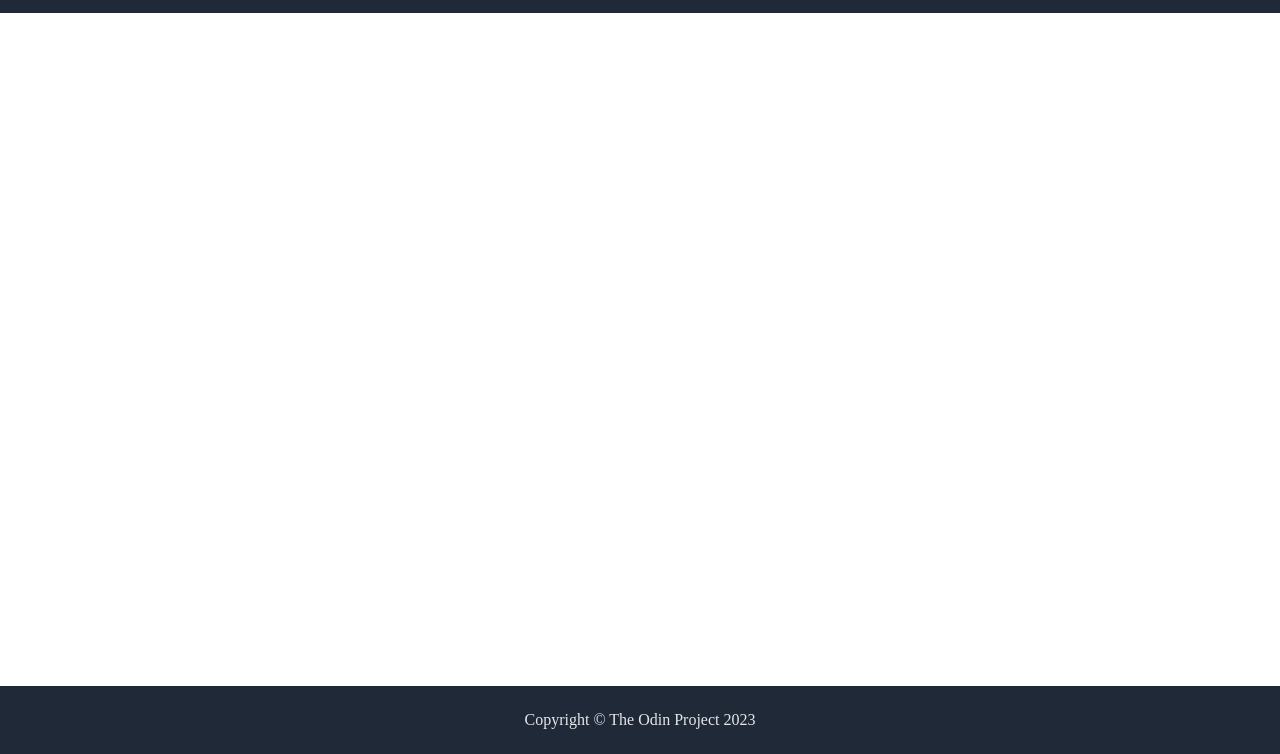
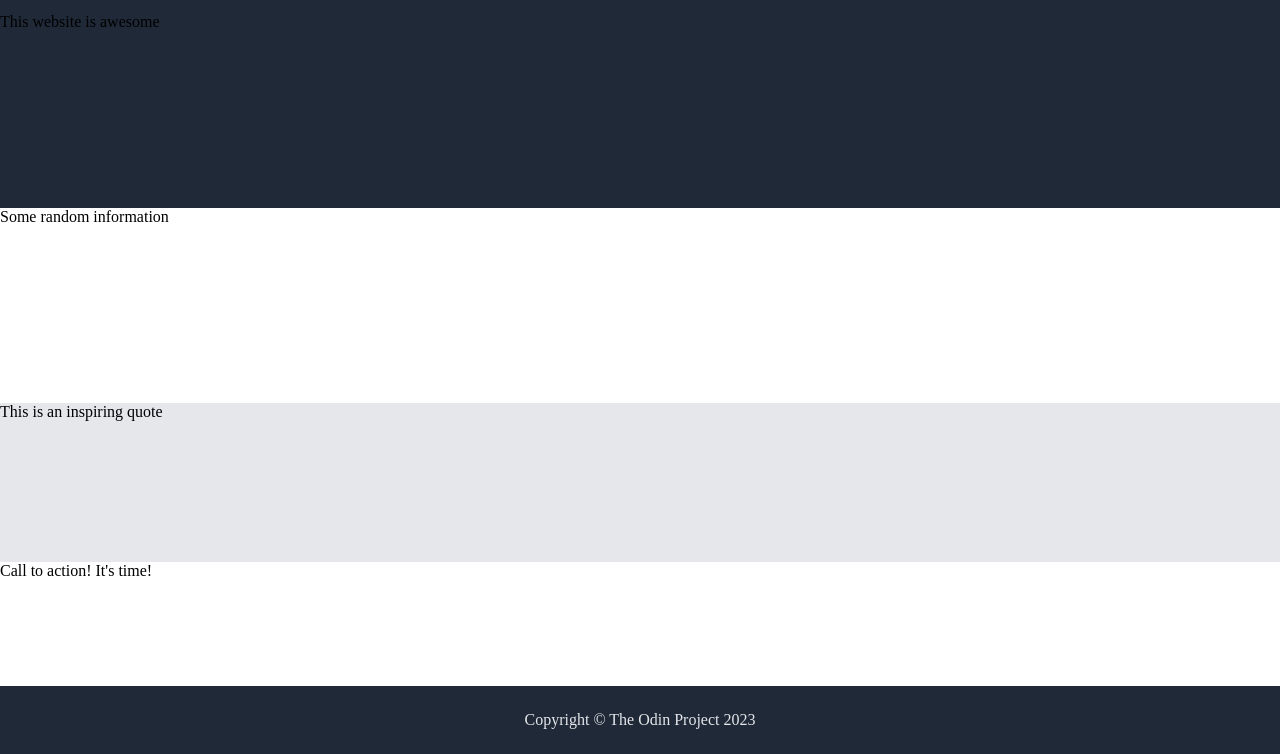
Before and after one commit to accelangel/Landing-Page, a plain HTML site: page index.html in a window 1280 px wide. Shown: the part 46-800 px from the top of the page. Drawn offline with Linux system fonts and the light colour scheme.

Commit message:
create containers for each section
label each container, give them background-color and position them with flexbox

```diff
--- a/index.html
+++ b/index.html
@@ -21,6 +21,26 @@
         </div>
     </div>
 
+    <div class="hero-container">
+        This website is awesome
+    </div>
+
+    <div class="information-container">
+        Some random information
+    </div>
+
+    <div class="quote-container">
+        This is an inspiring quote
+    </div>
+
+    <div class="sign-up-container">
+        Call to action! It's time!
+    </div>
+
+
+
+
+
     <div class="footer">
         Copyright © The Odin Project 2023
     </div>
--- a/style.css
+++ b/style.css
@@ -41,3 +41,25 @@ a {
     color: #E5E7EB;
     padding: 25px;
 }
+
+.hero-container {
+    display: flex;
+    flex-grow: 5;
+    background-color: #1F2937;
+}
+
+.information-container {
+    display: flex;
+    flex-grow: 5;
+}
+
+.quote-container {
+    display: flex;
+    flex-grow: 4;
+    background-color: #E5E7EB;
+}
+
+.sign-up-container {
+    display: flex;
+    flex-grow: 3;
+}
```
